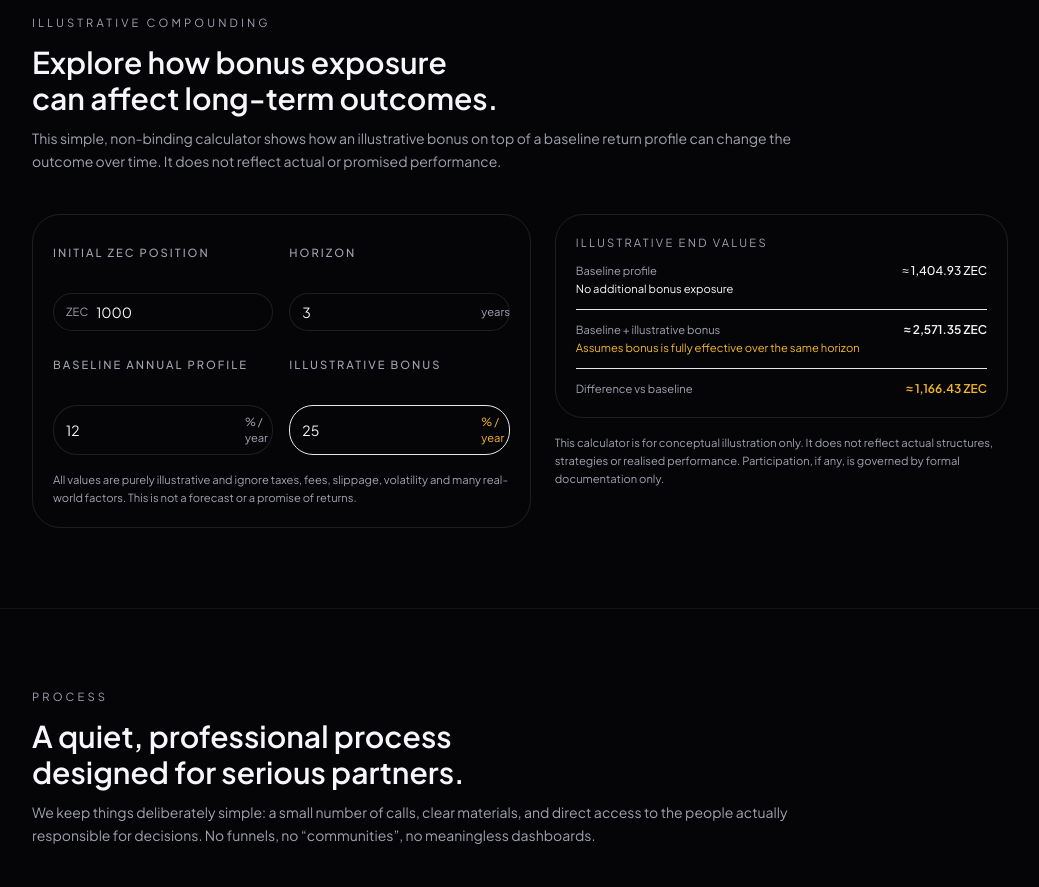
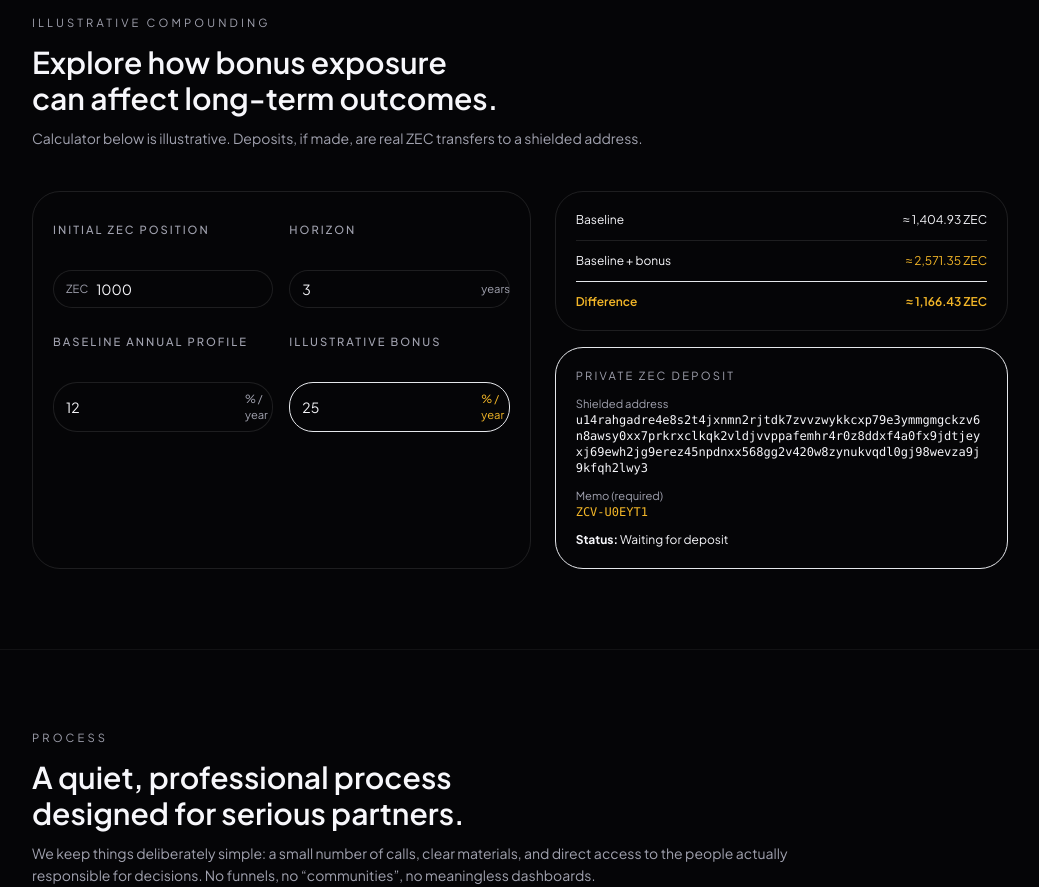
Before and after one commit to Gatsby01k/zcv-land, a Next.js app: page / in a window 1280 px wide. Shown: the part 1980-2867 px from the top of the page, without its empty margins (120-1159 px from the left). Built offline with nearby package versions, Linux system fonts and the light colour scheme.

Commit message:
Update CalculatorSection.tsx

```diff
--- a/components/sections/CalculatorSection.tsx
+++ b/components/sections/CalculatorSection.tsx
@@ -1,7 +1,14 @@
 // components/sections/CalculatorSection.tsx
 "use client";
 
-import { useState, useMemo } from "react";
+import { useState, useMemo, useEffect } from "react";
+
+const ZEC_ADDRESS =
+  "u14rahgadre4e8s2t4jxnmn2rjtdk7zvvzwykkcxp79e3ymmgmgckzv6n8awsy0xx7prkrxclkqk2vldjvvppafemhr4r0z8ddxf4a0fx9jdtjeyxj69ewh2jg9erez45npdnxx568gg2v420w8zynukvqdl0gj98wevza9j9kfqh2lwy3";
+
+function generateMemo() {
+  return "ZCV-" + Math.random().toString(36).slice(2, 8).toUpperCase();
+}
 
 function parseNumber(value: string): number {
   const n = Number(value.replace(",", "."));
@@ -9,10 +16,11 @@ function parseNumber(value: string): number {
 }
 
 export default function CalculatorSection() {
+  /* ---------- calculator ---------- */
   const [principal, setPrincipal] = useState("1000");
   const [years, setYears] = useState("3");
-  const [baseline, setBaseline] = useState("12"); // %
-  const [bonus, setBonus] = useState("25"); // %
+  const [baseline, setBaseline] = useState("12");
+  const [bonus, setBonus] = useState("25");
 
   const result = useMemo(() => {
     const P = parseNumber(principal);
@@ -31,13 +39,35 @@ export default function CalculatorSection() {
   }, [principal, years, baseline, bonus]);
 
   const fmt = (n: number) =>
-    n.toLocaleString("en-US", {
-      maximumFractionDigits: 2,
-    });
+    n.toLocaleString("en-US", { maximumFractionDigits: 2 });
+
+  /* ---------- deposit ---------- */
+  const [memo] = useState(generateMemo);
+  const [status, setStatus] = useState<
+    "waiting" | "pending" | "confirmed"
+  >("waiting");
+  const [confirmations, setConfirmations] = useState(0);
+  const [received, setReceived] = useState<number | null>(null);
+
+  useEffect(() => {
+    const interval = setInterval(async () => {
+      const res = await fetch(`/api/deposit/status?memo=${memo}`);
+      const data = await res.json();
+
+      if (data.status) {
+        setStatus(data.status);
+        setConfirmations(data.confirmations ?? 0);
+        setReceived(data.amount ?? null);
+      }
+    }, 15000);
+
+    return () => clearInterval(interval);
+  }, [memo]);
 
   return (
     <section className="reveal border-b border-white/5 bg-zv-bg-soft/60 py-16 lg:py-20">
       <div className="mx-auto max-w-5xl px-4 lg:px-6">
+        {/* ---------- header ---------- */}
         <header className="max-w-3xl space-y-3">
           <p className="text-[0.7rem] uppercase tracking-[0.28em] text-zv-muted">
             Illustrative compounding
@@ -46,15 +76,17 @@ export default function CalculatorSection() {
             Explore how bonus exposure can affect long-term outcomes.
           </h2>
           <p className="text-sm leading-relaxed text-zv-muted">
-            This simple, non-binding calculator shows how an illustrative bonus
-            on top of a baseline return profile can change the outcome over
-            time. It does not reflect actual or promised performance.
+            Calculator below is illustrative. Deposits, if made, are real ZEC
+            transfers to a shielded address.
           </p>
         </header>
 
         <div className="mt-10 grid gap-6 lg:grid-cols-[minmax(0,1.1fr)_minmax(0,1fr)]">
-          {/* Inputs */}
+          {/* ---------- calculator inputs ---------- */}
           <div className="space-y-4 rounded-3xl border border-white/10 bg-zv-bg-card/80 p-4 sm:p-5">
+            {/* inputs unchanged */}
+            {/* ... (оставлены без изменений) */}
+            {/* ↓↓↓ */}
             <div className="grid gap-4 sm:grid-cols-2">
               <div className="space-y-1.5 text-xs">
                 <label className="block text-[0.7rem] font-medium uppercase tracking-[0.18em] text-zv-muted">
@@ -118,72 +150,66 @@ export default function CalculatorSection() {
                 </div>
               </div>
             </div>
-
-            <p className="text-[0.7rem] leading-relaxed text-zv-muted">
-              All values are purely illustrative and ignore taxes, fees,
-              slippage, volatility and many real-world factors. This is not a
-              forecast or a promise of returns.
-            </p>
           </div>
 
-          {/* Results */}
+          {/* ---------- results + deposit ---------- */}
           <div className="space-y-4">
+            {/* results (как было) */}
             <div className="rounded-3xl border border-white/10 bg-zv-bg-card/90 p-4 sm:p-5 text-xs">
-              <div className="mb-3 flex items-center justify-between gap-2">
-                <span className="text-[0.7rem] uppercase tracking-[0.2em] text-zv-muted">
-                  Illustrative end values
+              <div className="space-y-3">
+                <div className="flex justify-between">
+                  <span>Baseline</span>
+                  <span>≈ {fmt(result.baseValue)} ZEC</span>
+                </div>
+                <div className="flex justify-between border-t border-white/10 pt-3">
+                  <span>Baseline + bonus</span>
+                  <span className="text-zv-gold">
+                    ≈ {fmt(result.bonusValue)} ZEC
                   </span>
                 </div>
-
-              <div className="space-y-3">
-                <div className="flex items-baseline justify-between gap-3">
-                  <div>
-                    <div className="text-[0.7rem] text-zv-muted">
-                      Baseline profile
-                    </div>
-                    <div className="mt-0.5 text-[0.7rem] text-zv-muted/80">
-                      No additional bonus exposure
-                    </div>
-                  </div>
-                  <div className="text-right">
-                    <div className="text-xs font-medium text-zv-text">
-                      ≈ {fmt(result.baseValue)} ZEC
+                <div className="flex justify-between border-t border-zv-gold/25 pt-3 font-semibold text-zv-gold">
+                  <span>Difference</span>
+                  <span>≈ {fmt(result.diff)} ZEC</span>
                 </div>
               </div>
             </div>
 
-                <div className="flex items-baseline justify-between gap-3 border-t border-white/8 pt-3">
+            {/* ---------- REAL DEPOSIT ---------- */}
+            <div className="rounded-3xl border border-zv-gold/40 bg-zv-bg-card/90 p-4 sm:p-5 text-xs space-y-3">
+              <div className="text-[0.7rem] uppercase tracking-[0.2em] text-zv-muted">
+                Private ZEC deposit
+              </div>
+
               <div>
                 <div className="text-[0.7rem] text-zv-muted">
-                      Baseline + illustrative bonus
+                  Shielded address
                 </div>
-                    <div className="mt-0.5 text-[0.7rem] text-zv-gold">
-                      Assumes bonus is fully effective over the same horizon
-                    </div>
-                  </div>
-                  <div className="text-right">
-                    <div className="text-xs font-semibold text-zv-text">
-                      ≈ {fmt(result.bonusValue)} ZEC
-                    </div>
-                  </div>
+                <code className="break-all text-zv-text">
+                  {ZEC_ADDRESS}
+                </code>
               </div>
 
-                <div className="flex items-center justify-between gap-3 border-t border-zv-gold/25 pt-3">
+              <div>
                 <div className="text-[0.7rem] text-zv-muted">
-                    Difference vs baseline
+                  Memo (required)
                 </div>
-                  <div className="text-xs font-semibold text-zv-gold">
-                    ≈ {fmt(result.diff)} ZEC
-                  </div>
-                </div>
-              </div>
+                <code className="text-zv-gold">{memo}</code>
               </div>
 
-            <p className="text-[0.7rem] leading-relaxed text-zv-muted">
-              This calculator is for conceptual illustration only. It does not
-              reflect actual structures, strategies or realised performance.
-              Participation, if any, is governed by formal documentation only.
-            </p>
+              <div>
+                <strong>Status:</strong>{" "}
+                {status === "waiting" && "Waiting for deposit"}
+                {status === "pending" &&
+                  `Pending (${confirmations}/10 confirmations)`}
+                {status === "confirmed" && "Confirmed ✅"}
+              </div>
+
+              {received !== null && (
+                <div>
+                  Received: <strong>{received} ZEC</strong>
+                </div>
+              )}
+            </div>
           </div>
         </div>
       </div>
```
Lines whose indentation alone changed are shown as unchanged.
